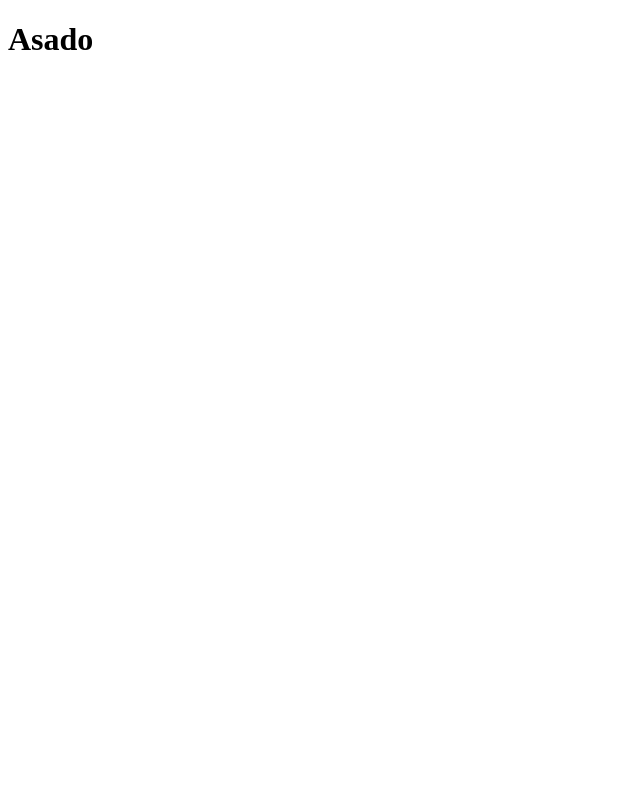
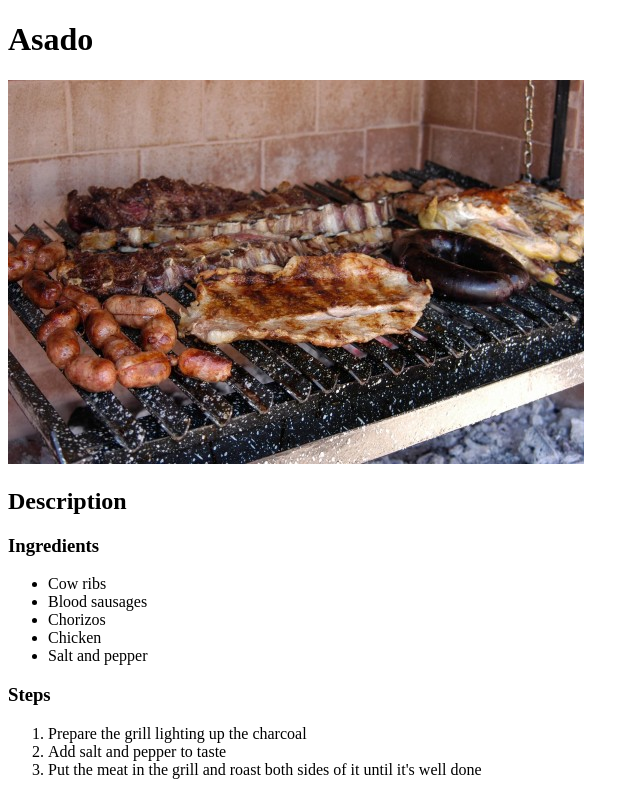
Before and after one commit to GeistL/odin-recipes, a plain HTML site: page recipes/asado.html in a window 1280 px wide. Shown: the whole page, without its empty margins (0-640 px from the left). Drawn offline with Linux system fonts and the light colour scheme.

Commit message:
Add description with ingredients and steps to asado recipe

```diff
--- a/recipes/asado.html
+++ b/recipes/asado.html
@@ -6,5 +6,21 @@
 
 <body>
     <h1>Asado</h1>
+    <image src="images/asado.jpg" alt="Asado"
+    <p><h2>Description</h2></p>
+    <h3>Ingredients</h3>
+    <ul>
+        <li>Cow ribs</li>
+        <li>Blood sausages</li>
+        <li>Chorizos</li>
+        <li>Chicken</li>
+        <li>Salt and pepper</li>
+    </ul>
+    <h3>Steps</h3>
+    <ol>
+        <li>Prepare the grill lighting up the charcoal</li>
+        <li>Add salt and pepper to taste</li>
+        <li>Put the meat in the grill and roast both sides of it until it's well done</li>
+    </ol>
 </body>
 </html>
```
Also changed, not shown: recipes/images/asado.jpg (added).
